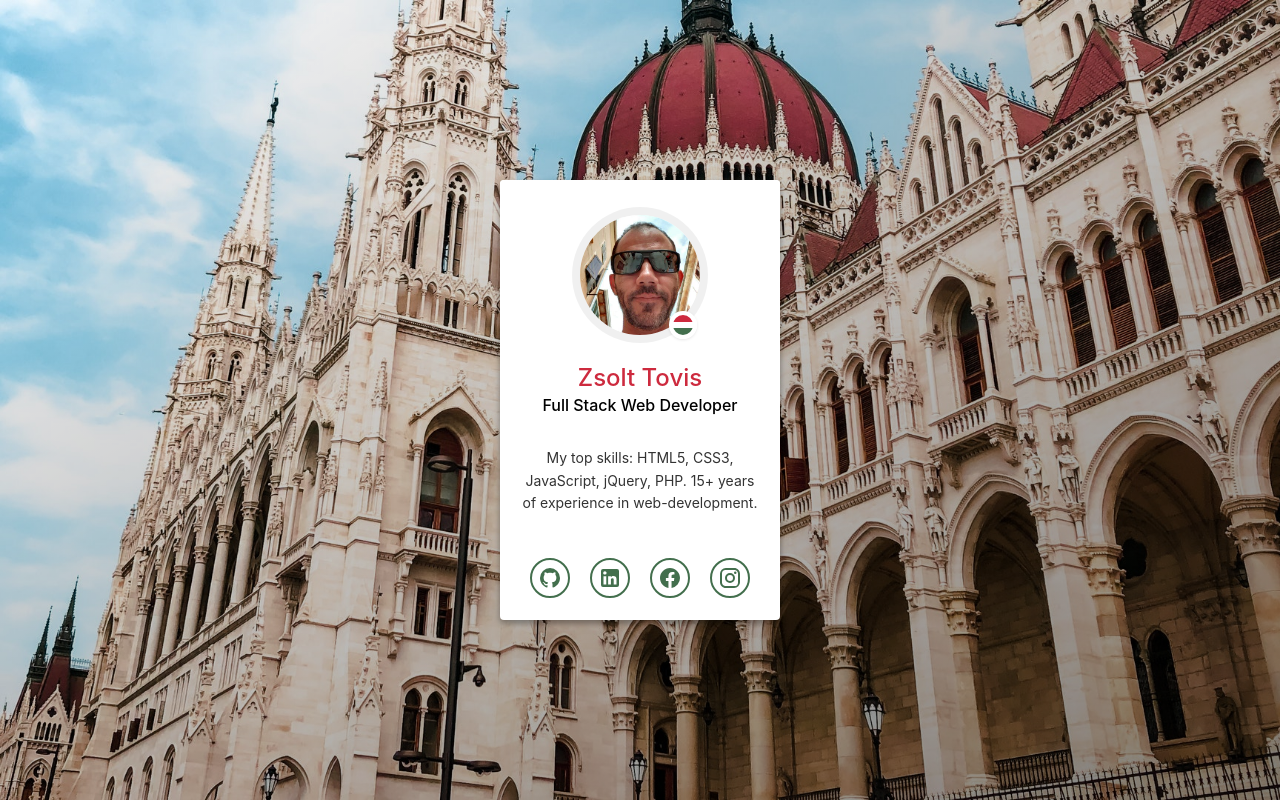
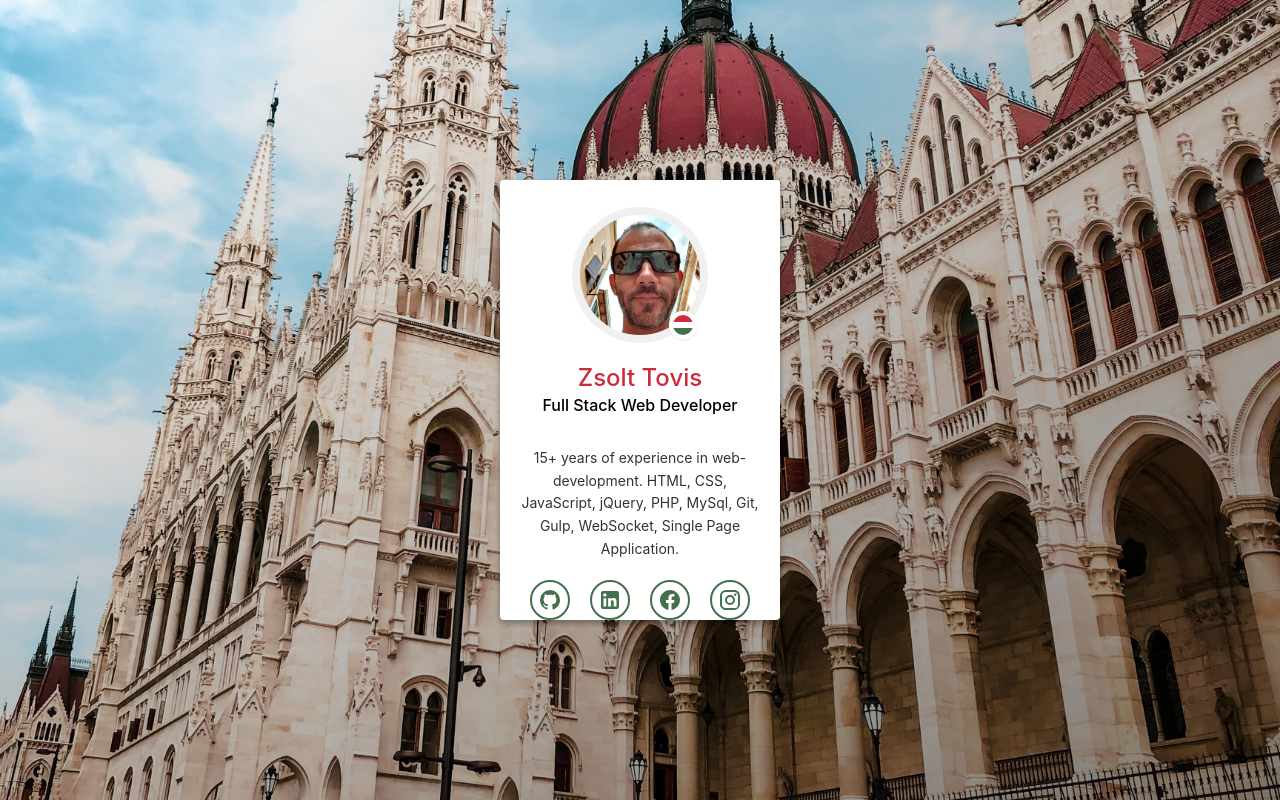
Before and after one commit to toviszsolt/toviszsolt.github.io, a plain HTML site: page index.html in a window 1280 px wide. Drawn offline with Linux system fonts and the light colour scheme.

Commit message:
some changes

```diff
--- a/index.html
+++ b/index.html
@@ -2,28 +2,28 @@
 <html lang="en">
 
     <head>
-        <title>Zsolt Tovis | Full Stack Web Developer & IT Specialist.</title>
+        <title>Zsolt Tovis | Full Stack Web Developer</title>
         <meta charset="utf-8" />
         <meta name="viewport"
             content="width=device-width, initial-scale=1.0, minimum-scale=1.0, maximum-scale=1.0, user-scalable=no, viewport-fit=cover" />
         <meta name="google" content="notranslate" />
         <meta name="robots" content="index, follow" />
         <meta name="description"
-            content="Full Stack Web Developer & IT Specialist. My top skills: HTML5, CSS3, JavaScript, jQuery, PHP. 15+ years of experience in web-development." />
-        <meta property="og:title" content="Zsolt Tovis" />
+            content="15+ years of experience in web-development. HTML, CSS, JavaScript, jQuery, PHP, MySql, Git, Gulp, WebSocket, Single Page Application." />
+        <meta property="og:title" content="Zsolt Tovis | Full Stack Web Developer" />
         <meta property="og:type" content="website" />
         <meta property="og:url" content="https://toviszsolt.github.io/" />
         <meta property="og:image" content="" />
         <meta property="og:description"
-            content="Full Stack Web Developer & IT Specialist. My top skills: HTML5, CSS3, JavaScript, jQuery, PHP. 15+ years of experience in web-development." />
+            content="15+ years of experience in web-development. HTML, CSS, JavaScript, jQuery, PHP, MySql, Git, Gulp, WebSocket, Single Page Application." />
         <meta name="twitter:card" content="summary" />
-        <meta itemprop="name" content="Zsolt Tovis" />
+        <meta itemprop="name" content="Zsolt Tovis | Full Stack Web Developer" />
         <meta itemprop="description"
-            content="Full Stack Web Developer & IT Specialist. My top skills: HTML5, CSS3, JavaScript, jQuery, PHP. 15+ years of experience in web-development." />
+            content="15+ years of experience in web-development. HTML, CSS, JavaScript, jQuery, PHP, MySql, Git, Gulp, WebSocket, Single Page Application." />
         <meta itemprop="image" content="" />
         <link rel="canonical" href="https://toviszsolt.github.io/" />
-        <link rel="icon" href="favicon.svg" type="image/x-icon" />
-        <link rel="shortcut icon" href="favicon.svg" type="image/x-icon" />
+        <link rel="icon" href="favicon.svg" type="image/svg+xml" />
+        <link rel="shortcut icon" href="favicon.svg" type="image/svg+xml" />
         <link href="assets/app.css" rel="stylesheet" />
     </head>
 
@@ -43,9 +43,9 @@
 
             <div class="profile-bio">
                 <p>
-                    My top skills: HTML5, CSS3, JavaScript, jQuery, PHP. 15+ years of experience in web-development.
+                    15+ years of experience in web-development. HTML, CSS, JavaScript, jQuery, PHP, MySql, Git, Gulp,
+                    WebSocket, Single Page Application.
                 </p>
-                <p>&nbsp;</p>
             </div>
 
             <ul class="profile-social-links">
@@ -74,7 +74,7 @@
                     </a>
                 </li>
                 <li>
-                    <a target="_blank" href="https://instagram.com/toviszsolt">
+                    <a target="_blank" rel="nofollow" href="https://instagram.com/toviszsolt">
                         <svg style="width:24px;height:24px" viewBox="0 0 24 24">
                             <path fill="currentColor"
                                 d="M7.8,2H16.2C19.4,2 22,4.6 22,7.8V16.2A5.8,5.8 0 0,1 16.2,22H7.8C4.6,22 2,19.4 2,16.2V7.8A5.8,5.8 0 0,1 7.8,2M7.6,4A3.6,3.6 0 0,0 4,7.6V16.4C4,18.39 5.61,20 7.6,20H16.4A3.6,3.6 0 0,0 20,16.4V7.6C20,5.61 18.39,4 16.4,4H7.6M17.25,5.5A1.25,1.25 0 0,1 18.5,6.75A1.25,1.25 0 0,1 17.25,8A1.25,1.25 0 0,1 16,6.75A1.25,1.25 0 0,1 17.25,5.5M12,7A5,5 0 0,1 17,12A5,5 0 0,1 12,17A5,5 0 0,1 7,12A5,5 0 0,1 12,7M12,9A3,3 0 0,0 9,12A3,3 0 0,0 12,15A3,3 0 0,0 15,12A3,3 0 0,0 12,9Z" />
```
